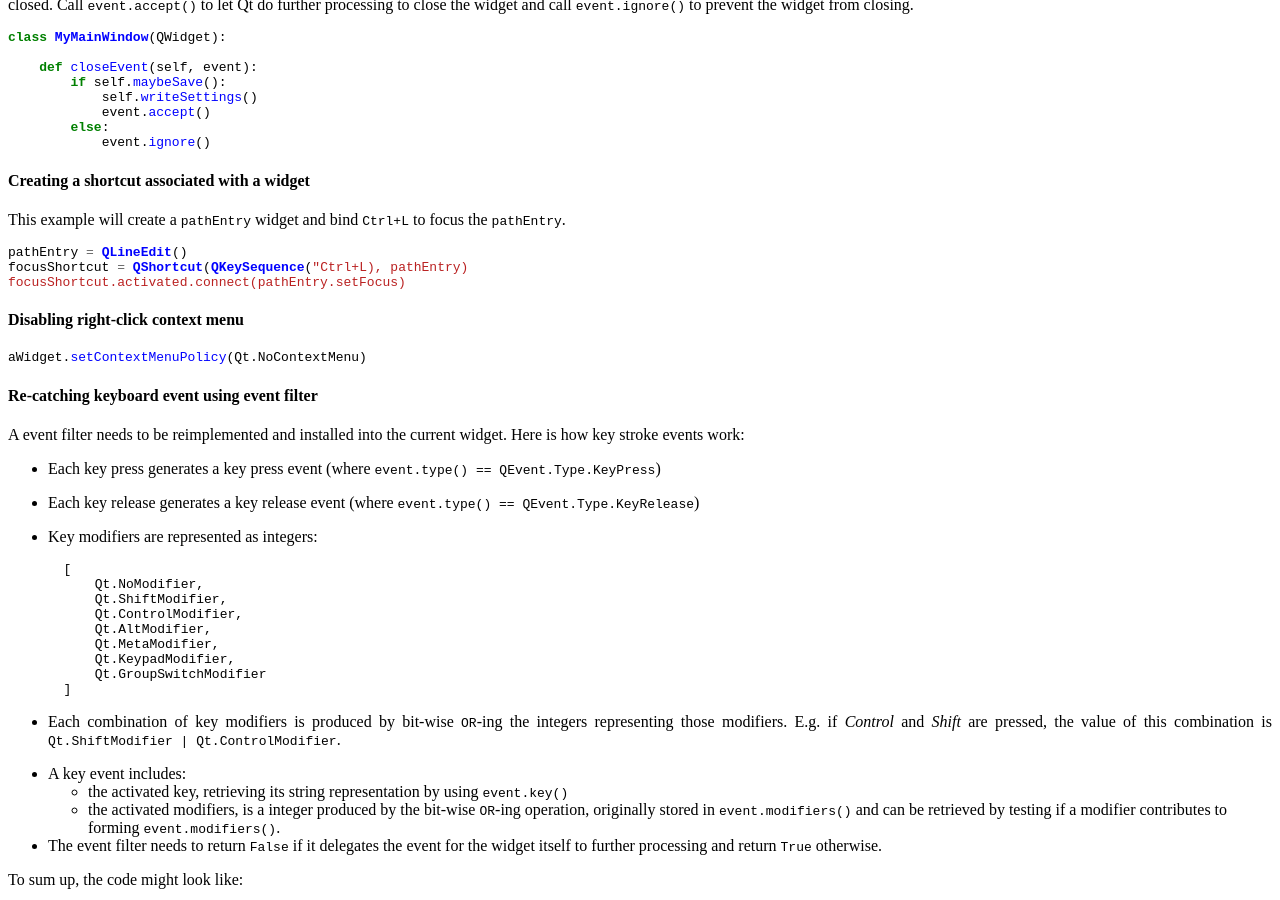
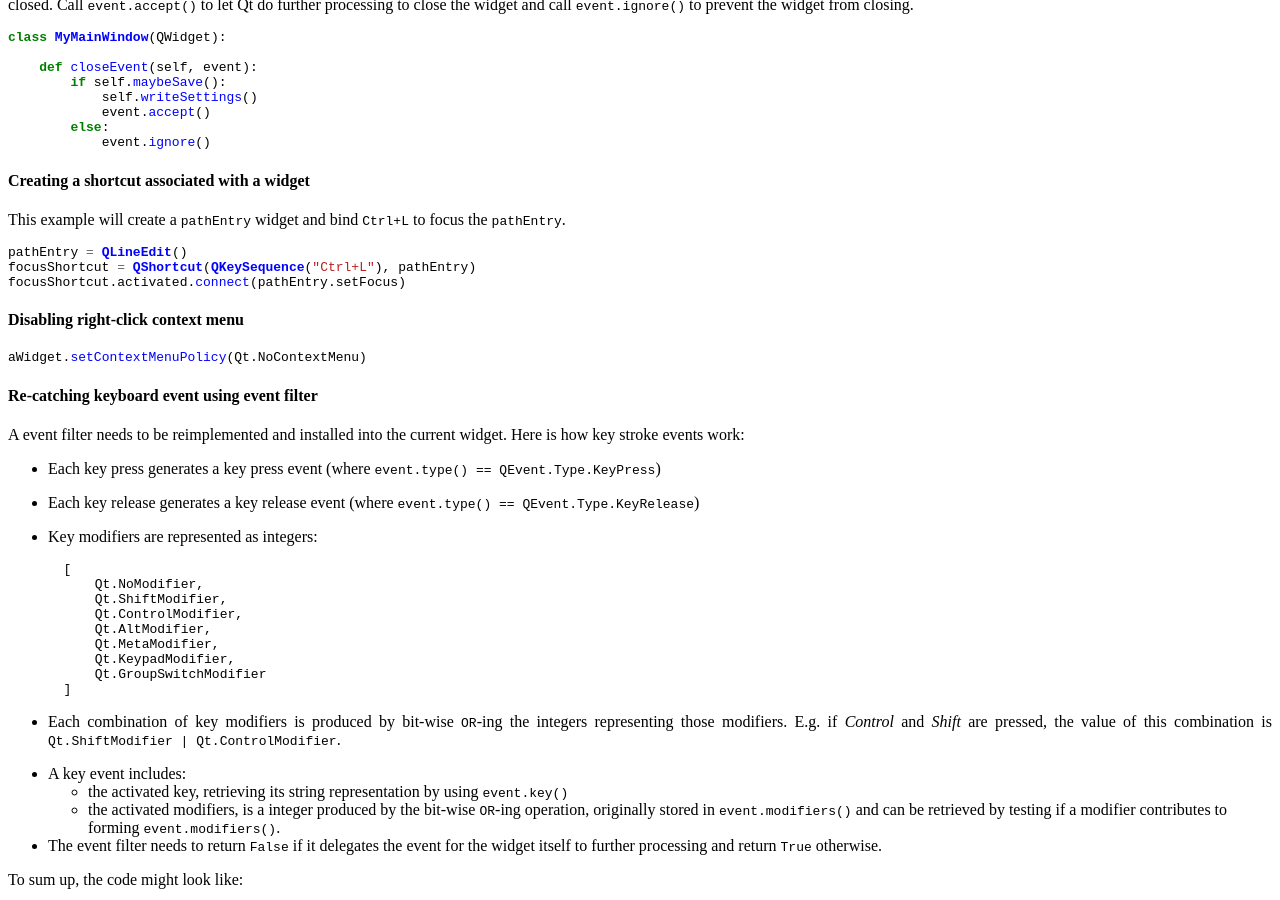
Before and after one commit to cmpitg/cmpitg.github.com, a Jekyll site: the page built from guides/pyside.md, in a window 1280 px wide and 900 px high, scrolled down 1246 px. Built offline with Jekyll 4.4.1, drawn with Linux system fonts in a browser that asks for light colours; Markdown is read by kramdown in place of the engine named in the settings; comment, search, counter and statistics services are not loaded; some of the changed text lies outside the part shown.

````diff
--- a/guides/pyside.md
+++ b/guides/pyside.md
@@ -83,7 +83,7 @@ This example will create a `pathEntry` widget and bind `Ctrl+L` to focus the `pa
 
 ```python
 pathEntry = QLineEdit()
-focusShortcut = QShortcut(QKeySequence("Ctrl+L), pathEntry)
+focusShortcut = QShortcut(QKeySequence("Ctrl+L"), pathEntry)
 focusShortcut.activated.connect(pathEntry.setFocus)
 ```
 
````
Also changed, not shown: other parts of guides/pyside.md (+1 -1 lines).
